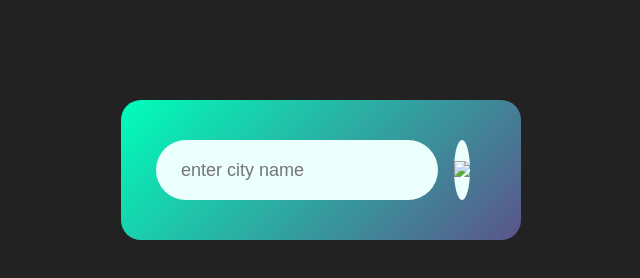
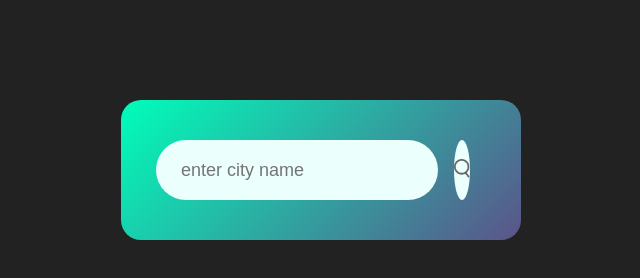
Before and after one commit to Krishnamohansing/Weather-Application, a plain HTML site: page index.html in a window 1280 px wide. Shown: the full height of the page, 319-959 px from the left. Drawn offline with Linux system fonts and the light colour scheme; files whose address does not match are found by name.

Commit message:
Update index.html

```diff
--- a/index.html
+++ b/index.html
@@ -11,7 +11,7 @@
     <div class="card">
         <div class="search">
             <input type="text" placeholder="enter city name" spellcheck="false">
-            <button><img src="./image/search.png "></button>
+            <button><img src="search.png "></button>
 
         </div>
         <div class="error">
```
